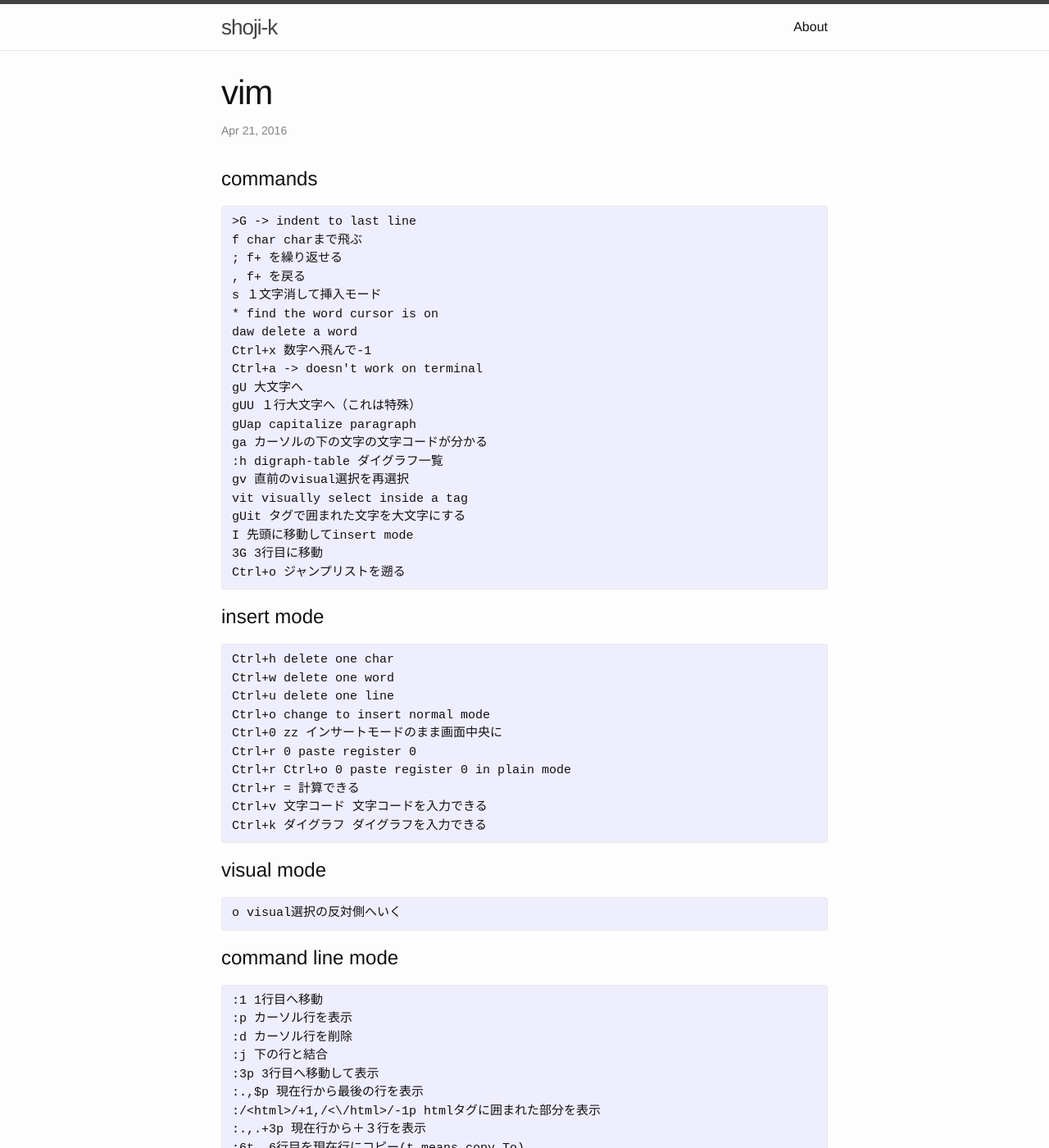
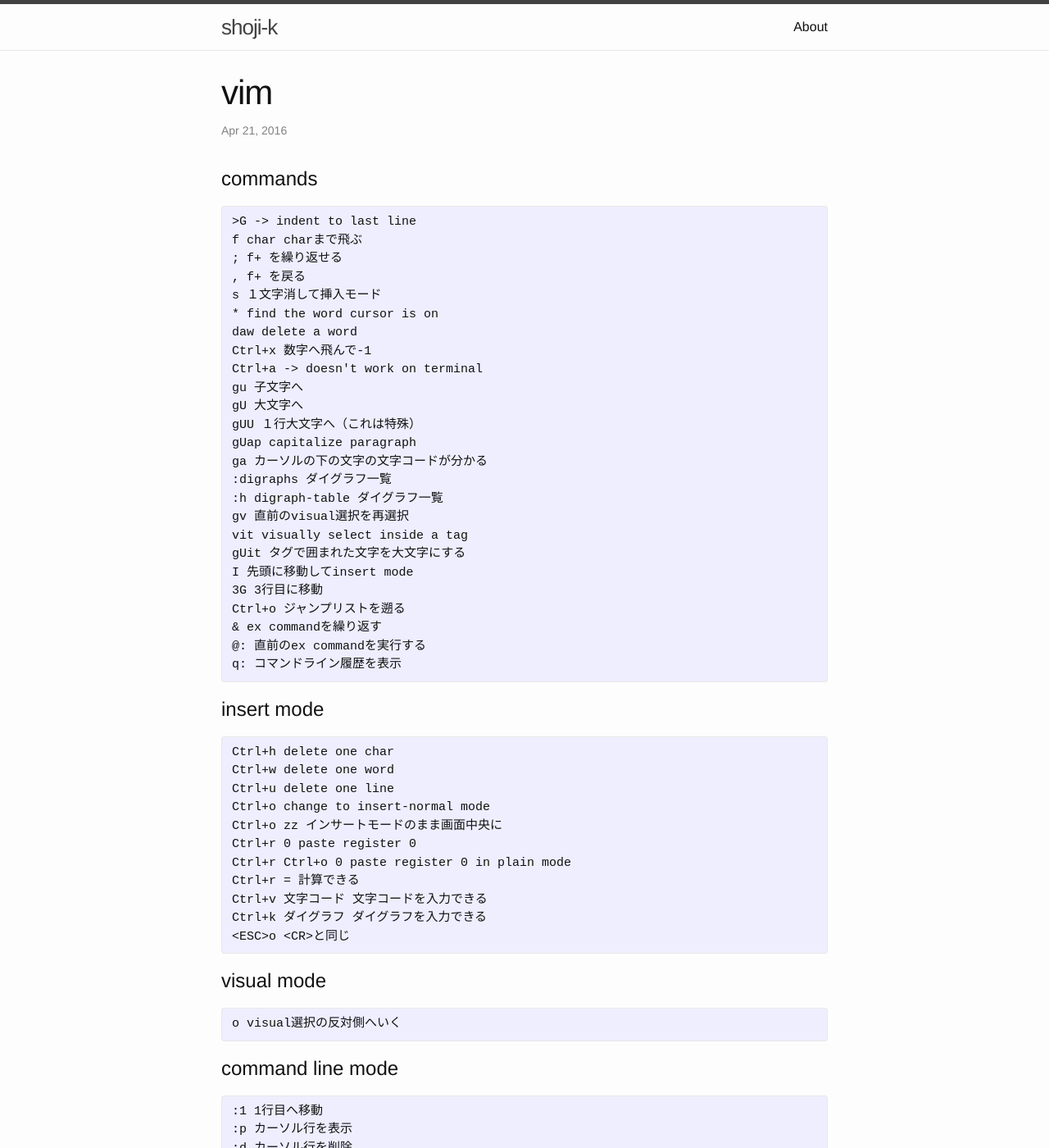
Before and after one commit to shoji-k/shoji-k.github.com, a Jekyll site: the page built from _posts/2016-04-21-vim.markdown, in a window 1280 px wide and 1400 px high. Shown: the whole window at 82% size. Built offline with Jekyll 4.4.1, drawn with Linux system fonts in a browser that asks for light colours; some of the changed text lies outside the part shown.

Commit message:
update vim

```diff
--- a/_posts/2016-04-21-vim.markdown
+++ b/_posts/2016-04-21-vim.markdown
@@ -17,10 +17,12 @@ s １文字消して挿入モード
 daw delete a word
 Ctrl+x 数字へ飛んで-1
 Ctrl+a -> doesn't work on terminal
+gu 子文字へ
 gU 大文字へ
 gUU １行大文字へ（これは特殊）
 gUap capitalize paragraph
 ga カーソルの下の文字の文字コードが分かる
+:digraphs ダイグラフ一覧
 :h digraph-table ダイグラフ一覧
 gv 直前のvisual選択を再選択
 vit visually select inside a tag
@@ -28,6 +30,9 @@ gUit タグで囲まれた文字を大文字にする
 I 先頭に移動してinsert mode
 3G 3行目に移動
 Ctrl+o ジャンプリストを遡る
+& ex commandを繰り返す
+@: 直前のex commandを実行する
+q: コマンドライン履歴を表示
 {% endhighlight %}
 
 # insert mode
@@ -36,19 +41,21 @@ Ctrl+o ジャンプリストを遡る
 Ctrl+h delete one char
 Ctrl+w delete one word
 Ctrl+u delete one line
-Ctrl+o change to insert normal mode
-Ctrl+0 zz インサートモードのまま画面中央に
+Ctrl+o change to insert-normal mode
+Ctrl+o zz インサートモードのまま画面中央に
 Ctrl+r 0 paste register 0
 Ctrl+r Ctrl+o 0 paste register 0 in plain mode
 Ctrl+r = 計算できる
 Ctrl+v 文字コード 文字コードを入力できる
 Ctrl+k ダイグラフ ダイグラフを入力できる
+<ESC>o <CR>と同じ
 {% endhighlight %}
 
 # visual mode
 {% highlight text %}
 o visual選択の反対側へいく
 {% endhighlight %}
+
 # command line mode
 {% highlight text %}
 :1 1行目へ移動
@@ -68,8 +75,28 @@ o visual選択の反対側へいく
 Ctrl+d 入力中に候補を表示
 :colorscheme Ctrl+d colorschemeの候補を表示
 : xxx Ctrl+r Ctrl+w xxx カーソルの下の単語をコマンドラインへ表示
+:%s//<C-r><C-w/g *でハイライトした単語をカーソルの下の単語で置換
+C+f コマンドラインウィンドウを開く
+:ls バッファリストを表示
+:!ruby % 開いているファイルをruby実行
+:r !ls シェル実行結果をバッファに表示
+:w !sh 開いているバッファをシェル実行する
 {% endhighlight %}
-# 10進数でインクリメント
+
+# ex mode
+{% highlight text %}
+:s/foo/bar replace one word
+:s/foo/bar/g replace words
+:/<html>/+1,/<\/html>/-1p HTMLタグ行を除く中身をプリント
+{% endhighlight %}
+
+# tips
+:bn を繰り返すには @: さらに繰り返すには @@
+:bn は C+oで戻ればいい(:bpだと@:が:bpになる)
+C+z でvimをバックグラウンドに移動、fgでvimに戻る
+
+# vimrc
+10進数でインクリメント
 {% highlight text %}
 set nrformats=
 {% endhighlight %}
```
